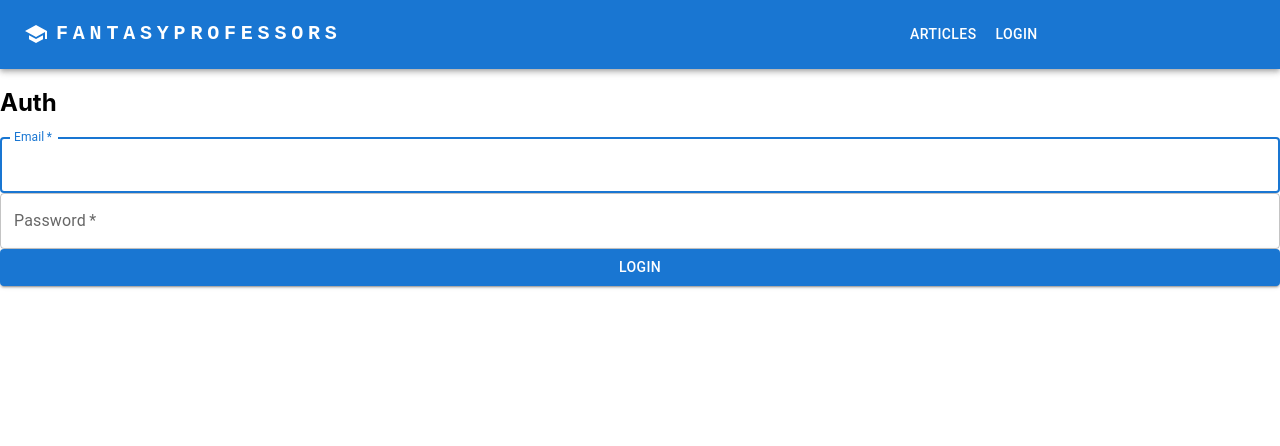
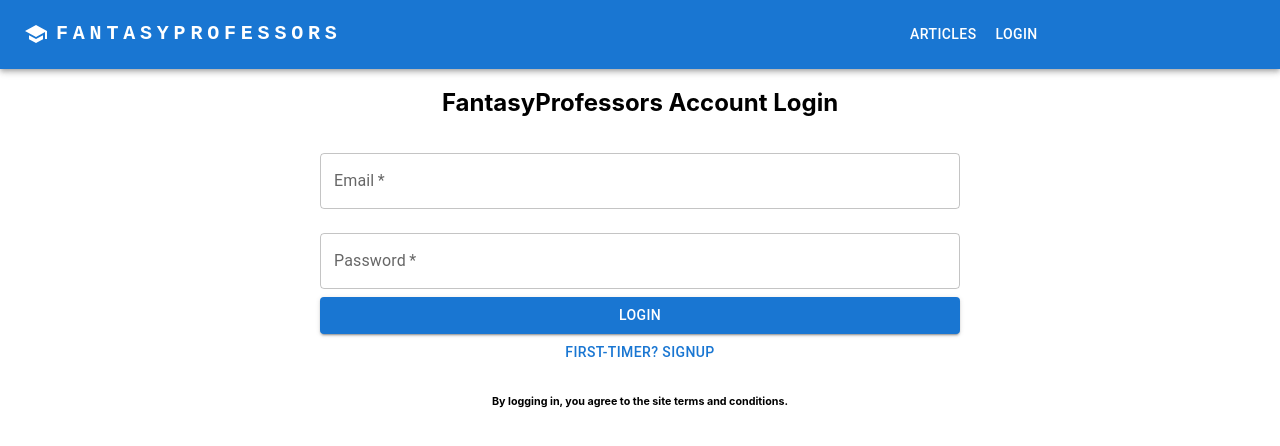
Before and after one commit to masonjenkins/fantasyprofessors, a React (Create React App) app in the folder ui/fantasyprofessors/: page /auth in a window 1280 px wide. Shown: the top 446 px of the page. Built offline with nearby package versions, Linux system fonts and the light colour scheme.

Commit message:
ui for auth completed

```diff
--- a/ui/fantasyprofessors/src/pages/authenticate.js
+++ b/ui/fantasyprofessors/src/pages/authenticate.js
@@ -1,4 +1,4 @@
-import React from "react";
+import React, { useState } from "react";
 import TextField from '@mui/material/TextField';
 import FormControlLabel from '@mui/material/FormControlLabel';
 import Box from '@mui/material/Box';
@@ -6,16 +6,56 @@
 
 
 const Authenticate = props => {
+
+    const [isLoginMode, setIsLoginMode] = useState(true)
+
+
+    const handleAuthSubmission = event => {
+        event.preventDefault()
+
+        if(isLoginMode) {
+            // do login stuff
+
+        }
+        else {
+            // do signup stuff
+            event.target.name.value = ""
+        }
+
+        event.target.email.value = ""
+        event.target.password.value = ""
+
+    }
+
+    const handleLoginTypeSwitch = () => {
+        if (!isLoginMode) {
+            console.log('pressed')
+            setIsLoginMode(true)
+        }
+        else {
+            console.log('hey')
+            setIsLoginMode(false)
+        }
+    }
+
+
+
     return (
     <div>
 
-        <h2>Auth</h2>
+        <h2 style={{textAlign: "center"}}>{isLoginMode? "FantasyProfessors Account Login" : "Create your FantasyProfessors account"}</h2>
 
-        <Box component={"form"}>
-            <TextField required fullWidth label={"Email"} autoFocus autoComplete="email"></TextField>
-            <TextField required fullWidth label={"Password"} type={"password"} name="password" ></TextField>
-            <Button type="submit" fullWidth variant="contained">Login</Button>
-        </Box>
+        <form onSubmit={handleAuthSubmission}>
+            <Box sx={{width: window.innerWidth > 800 ? '50%' : '100%', margin: 'auto', mt: 1}}>
+                {isLoginMode ? <></> : <TextField margin="normal" required id="name" label={"Full Name"} autoFocus type={"text"} fullWidth></TextField>}
+                <TextField margin="normal" required id="email" label={"Email"} autoComplete="email" type={"email"} fullWidth></TextField>
+                <TextField margin="normal" required id="password" label={"Password"} type={"password"} name="password" inputProps={{minLength: 8}} fullWidth></TextField>
+                <Button type="submit"  variant="contained" fullWidth>{isLoginMode ? "Login" : "Signup"}</Button>
+                <Button type="button"  onClick={handleLoginTypeSwitch} fullWidth>{isLoginMode ? "First-timer? SIGNUP" : "Have an account? LOGIN"}</Button>
+            </Box>
+        </form>
+
+        <h6 style={{textAlign: "center"}}>By {isLoginMode ? "logging in" : "creating an account"}, you agree to the site terms and conditions.</h6>
     </div>
     )
 }
```
